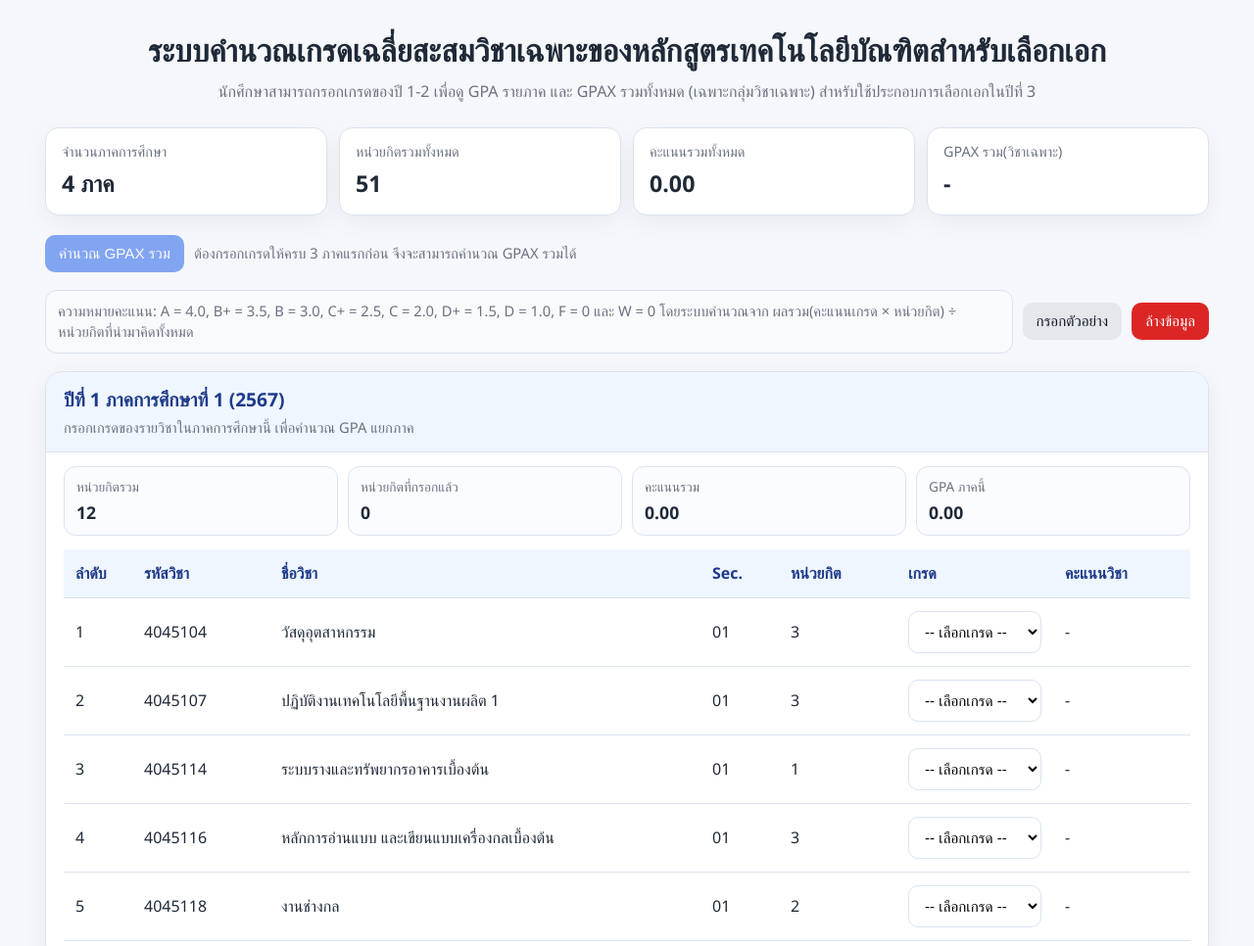
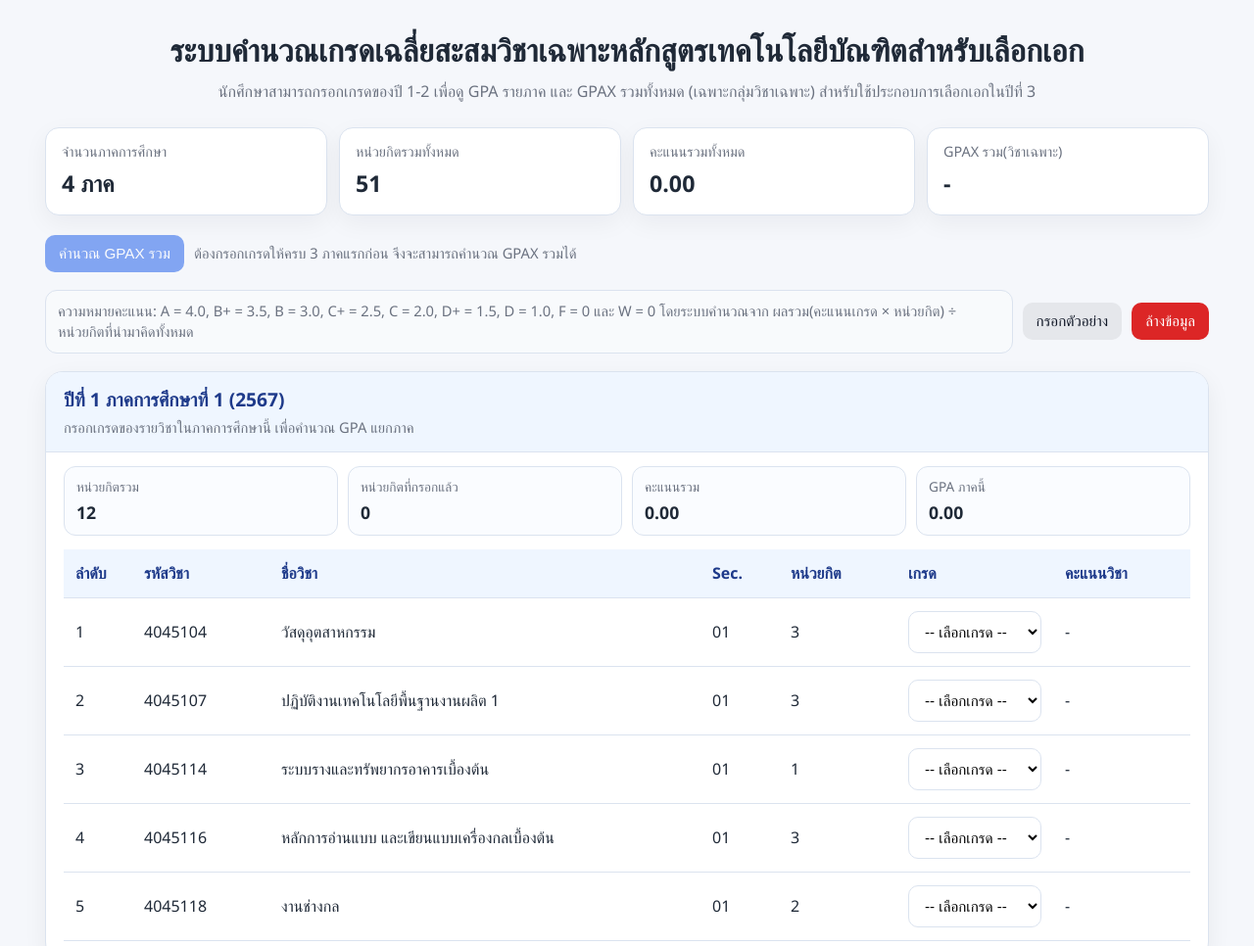
Before and after one commit to PoPoLab/grade-calculator, a plain HTML site: page index.html in a window 1280 px wide. Shown: the top 966 px of the page at 98% size. Drawn offline with Linux system fonts and the light colour scheme.

Commit message:
Update index.html Change Text2

```diff
--- a/index.html
+++ b/index.html
@@ -401,7 +401,7 @@
 <body>
   <div class="container">
     <div class="header">
-      <h1>ระบบคำนวณเกรดเฉลี่ยสะสมวิชาเฉพาะของหลักสูตรเทคโนโลยีบัณฑิตสำหรับเลือกเอก</h1>
+      <h1>ระบบคำนวณเกรดเฉลี่ยสะสมวิชาเฉพาะหลักสูตรเทคโนโลยีบัณฑิตสำหรับเลือกเอก</h1>
       <p>นักศึกษาสามารถกรอกเกรดของปี 1-2 เพื่อดู GPA รายภาค และ GPAX รวมทั้งหมด (เฉพาะกลุ่มวิชาเฉพาะ) สำหรับใช้ประกอบการเลือกเอกในปีที่ 3 </p>
     </div>
 
```
